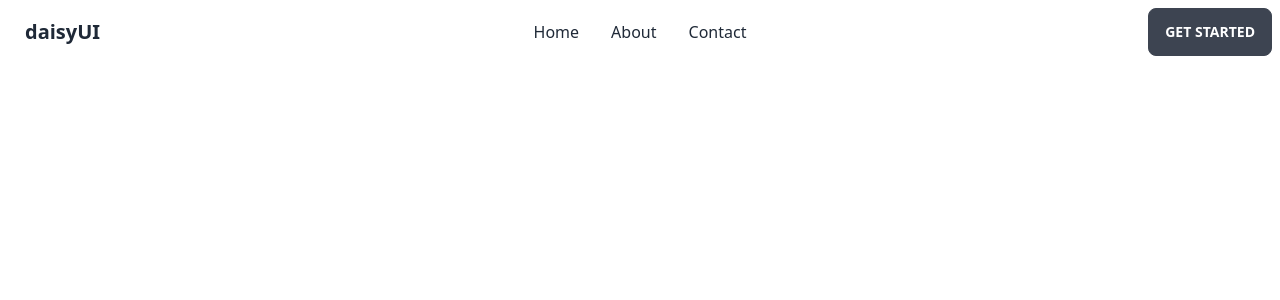
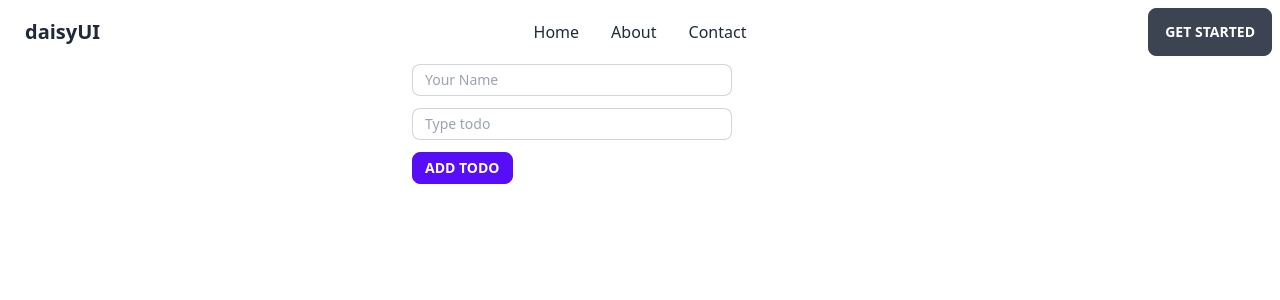
Before and after one commit to Azharul-Raj/explore-redux, a React (Vite) app: page / in a window 1280 px wide. Shown: the top 300 px of the page. Built offline with nearby package versions, Linux system fonts and the light colour scheme.

Commit message:
todo test with reducer

```diff
--- a/src/components/HomePage.jsx
+++ b/src/components/HomePage.jsx
@@ -1,11 +1,35 @@
 import React from 'react';
+import { useState } from 'react';
+import { useData } from '../contexts/TodoProvider';
+import { ADD_LIST } from '../state/ActionList/ActionList';
 
 const HomePage = () => {
+  const {state:{todos}, dispatch } = useData();
+
+  const handleSubmit = (e) => {
+    e.preventDefault()
+    const info = {
+      name:e.target.name.value,
+      todo:e.target.todo.value,
+    }
+    dispatch({type:ADD_LIST,payload:info})
+  }
+
   return (
-    <div>
-
+    <>
+    <div className='flex justify-center items-center '>
+        <form onSubmit={(e)=>handleSubmit(e) } className='space-y-3' action="">
+        <input type="text" name='name' placeholder="Your Name" className="input input-bordered input-sm w-full max-w-xs" />
+          <input type="text" name='todo' placeholder="Type todo" className="input input-bordered input-sm w-full max-w-xs" />
+          <button type='submit' className='btn btn-sm btn-primary block'>Add todo</button>
+        </form>
+        {/* showing todo */}
     </div>
-  );
+        {
+          todos.map(todo => <li>{ todo.name}</li>)
+        }
+  </>
+        );
 };
 
 export default HomePage;
--- a/src/contexts/TodoProvider.jsx
+++ b/src/contexts/TodoProvider.jsx
@@ -5,7 +5,7 @@ import { initialState, TodoReducer } from '../state/Reduces/TodoReducer';
 export const TodoContext = createContext();
 const TodoProvider = ({ children }) => {
     const [state, dispatch] = useReducer(TodoReducer, initialState);
-    const datas={state,dispatch}
+    const datas={ state,dispatch}
     return (
         <TodoContext.Provider value={datas}>
             {
--- a/src/state/Reduces/TodoReducer.jsx
+++ b/src/state/Reduces/TodoReducer.jsx
@@ -4,12 +4,12 @@ export const initialState = {
     data: false,
     todos:[]
 }
-export const TodoReducer = (state,{type,payload}) => {
+export const TodoReducer = (state, { type, payload }) => {
     switch (type) {
         case ADD_LIST:
             return {
                 ...state,
-                todos:[...payload]
+                todos:state.todos.concat(payload)
             }
         case REMOVE_LIST:
             return {
```
